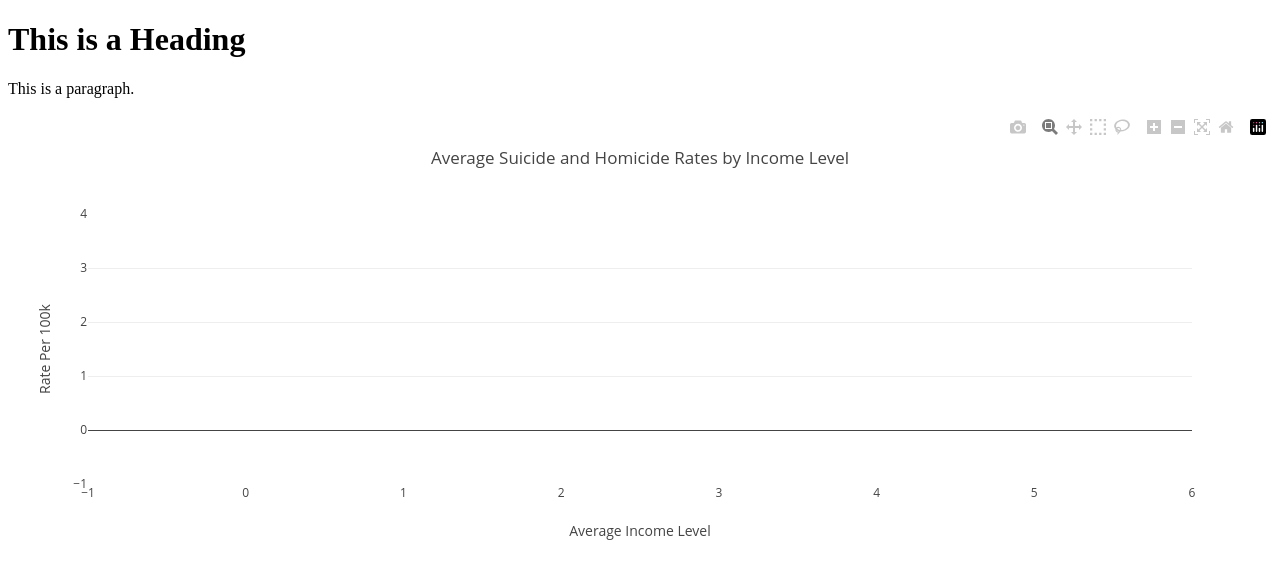
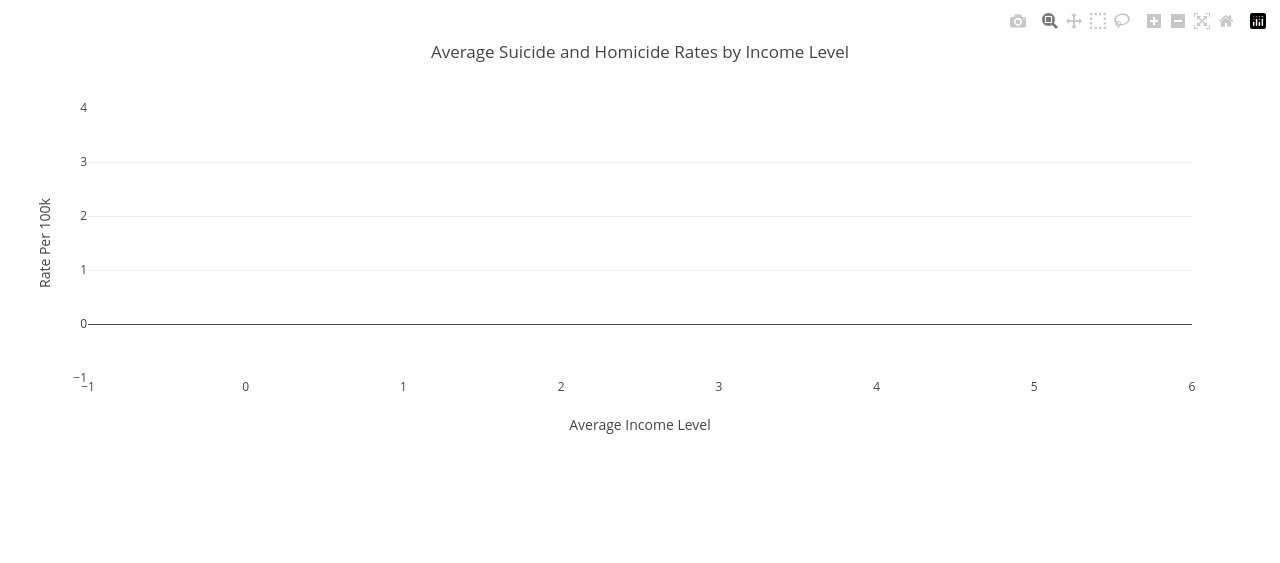
Before and after one commit to Lalalens/Visualizing-World-Suicide-Rate, a Flask app: page /BarGraph in a window 1280 px wide. Shown: the top 563 px of the page. Run offline with Flask 2, Linux system fonts and the light colour scheme; data that the repository does not hold is empty; some libraries are stand-ins or nearby versions.

Commit message:
Removed junk text

```diff
--- a/static/js/clusterMap.js
+++ b/static/js/clusterMap.js
@@ -1,4 +1,4 @@
-let baseURL = "http://127.0.0.1:8080/data";
+let baseURL = "/data";
 
 d3.json(baseURL).then(function(data) {
   // Create a new marker cluster group.
--- a/templates/BrettBarGraphs.html
+++ b/templates/BrettBarGraphs.html
@@ -7,10 +7,6 @@
 </head>
 <body>
 
-
-<h1>This is a Heading</h1>
-<p>This is a paragraph.</p>
-
 <div id="myDiv"></div>
 
 <script src="static/js/bar.js"></script>
```
